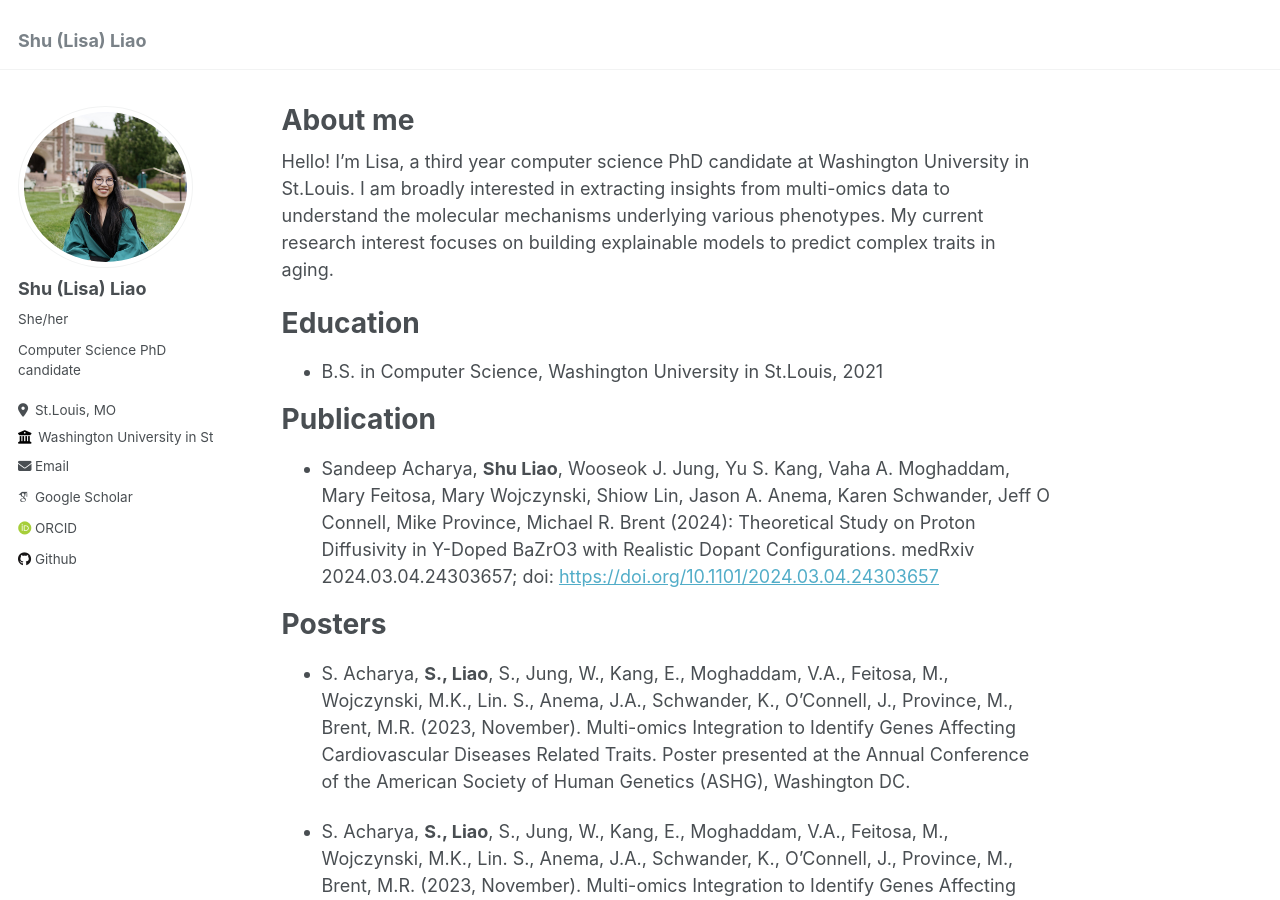
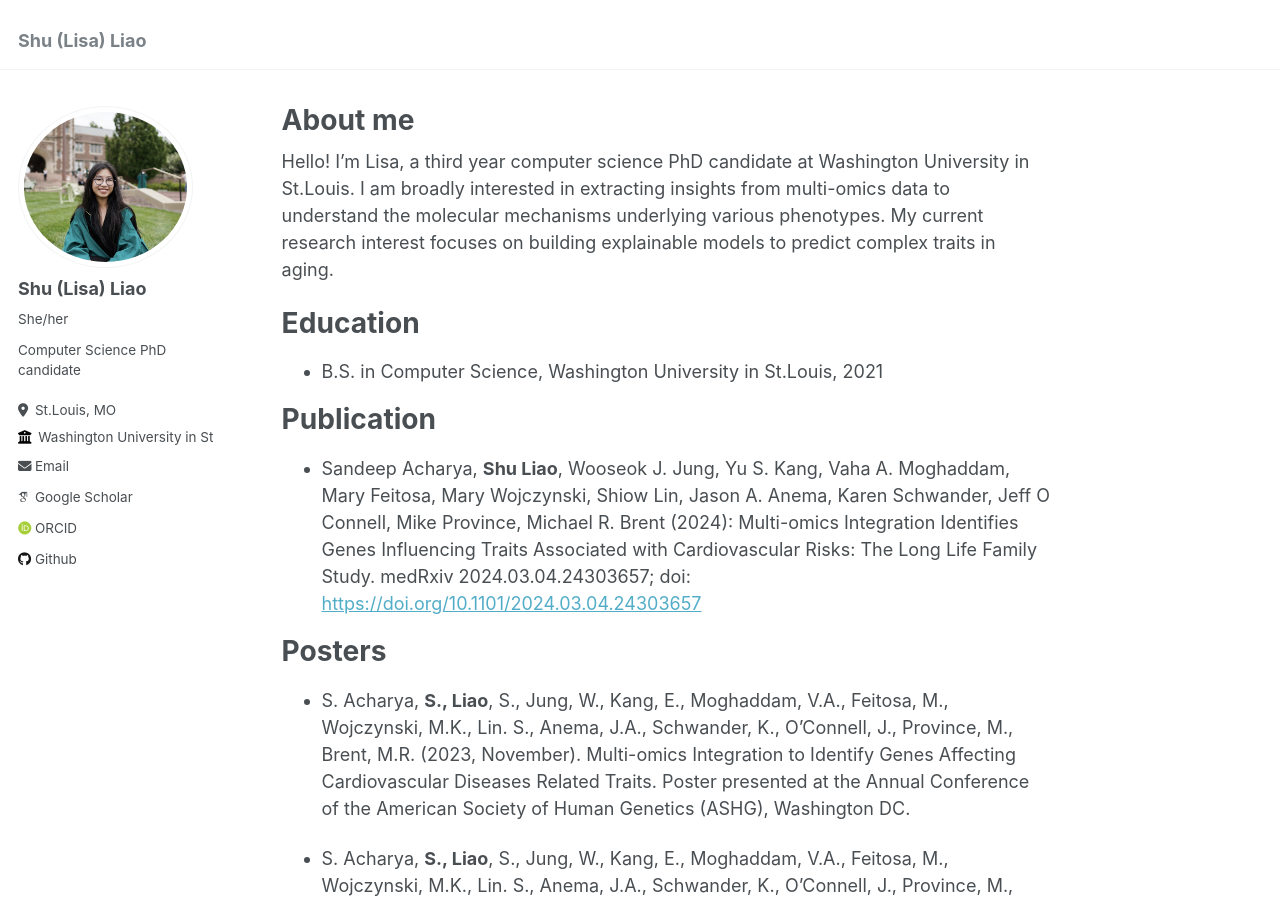
Before and after one commit to lislia423/lislia423.github.io, a Jekyll site: the page built from _pages/about.md, in a window 1280 px wide and 900 px high. Built offline with Jekyll 4.4.1, drawn with Linux system fonts in a browser that asks for light colours; some web fonts are replaced.

```diff
--- a/_pages/about.md
+++ b/_pages/about.md
@@ -15,7 +15,7 @@ Education
 
 Publication
 ======
-* Sandeep Acharya, **Shu Liao**, Wooseok J. Jung, Yu S. Kang, Vaha A. Moghaddam, Mary Feitosa, Mary Wojczynski, Shiow Lin, Jason A. Anema, Karen Schwander, Jeff O Connell, Mike Province, Michael R. Brent (2024): Theoretical Study on Proton Diffusivity in Y-Doped BaZrO3 with Realistic Dopant Configurations. medRxiv 2024.03.04.24303657; doi: [https://doi.org/10.1101/2024.03.04.24303657](https://doi.org/10.1101/2024.03.04.24303657)
+* Sandeep Acharya, **Shu Liao**, Wooseok J. Jung, Yu S. Kang, Vaha A. Moghaddam, Mary Feitosa, Mary Wojczynski, Shiow Lin, Jason A. Anema, Karen Schwander, Jeff O Connell, Mike Province, Michael R. Brent (2024): Multi-omics Integration Identifies Genes Influencing Traits Associated with Cardiovascular Risks: The Long Life Family Study. medRxiv 2024.03.04.24303657; doi: [https://doi.org/10.1101/2024.03.04.24303657](https://doi.org/10.1101/2024.03.04.24303657)
 
 Posters
 ======
```
